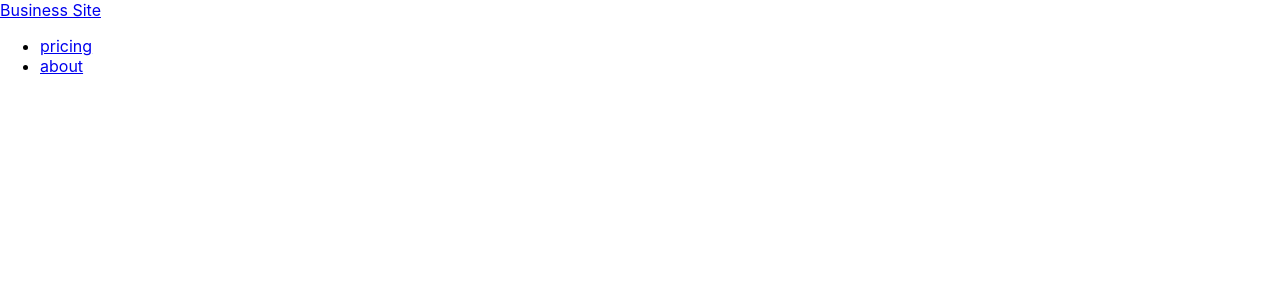
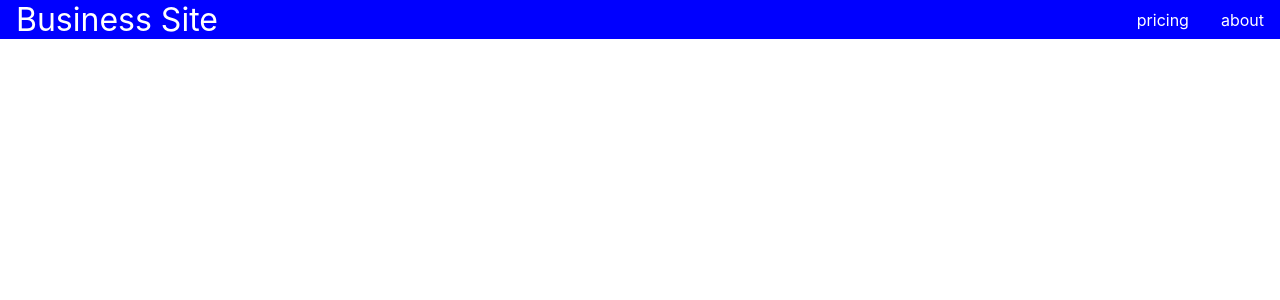
Before and after one commit to rub429/Phase-2-Project, a React (Create React App) app in the folder Project-Phase-2/my-app/: page / in a window 1280 px wide. Shown: the top 300 px of the page. Built offline with nearby package versions, Linux system fonts and the light colour scheme.

Commit message:
style.css

```diff
--- a/Project-Phase-2/my-app/src/App.js
+++ b/Project-Phase-2/my-app/src/App.js
@@ -1,6 +1,7 @@
 import logo from './logo.svg';
 import './App.css';
 import Navbar from './Navbar';
+import '../src/style.css'
 
 function App() {
   return (
--- /dev/null
+++ b/Project-Phase-2/my-app/src/style.css
@@ -0,0 +1,44 @@
+*{
+    box-sizing: border-box;
+}
+
+body{
+    margin: 0;
+}
+
+.nav{
+    background-color: blue;
+    color: white;
+    display: flex;
+    justify-content: space-between;
+    padding: 0 1rem;
+    align-items: center;
+}
+
+.site-title{
+    font-size: 2rem;
+}
+
+.nav ul{
+    padding: 0;
+    margin: 0;
+    display: flex;
+    list-style: none;
+    gap: 2rem;
+}
+
+.nav li.active{
+    background-color: blue;
+    }
+
+.nav li:hover{
+    background-color: aliceblue;
+}
+
+.nav a{
+    color: inherit;
+    text-decoration: none;
+    align-items: center;
+    display: flex;
+    height: 100%;
+}
```
